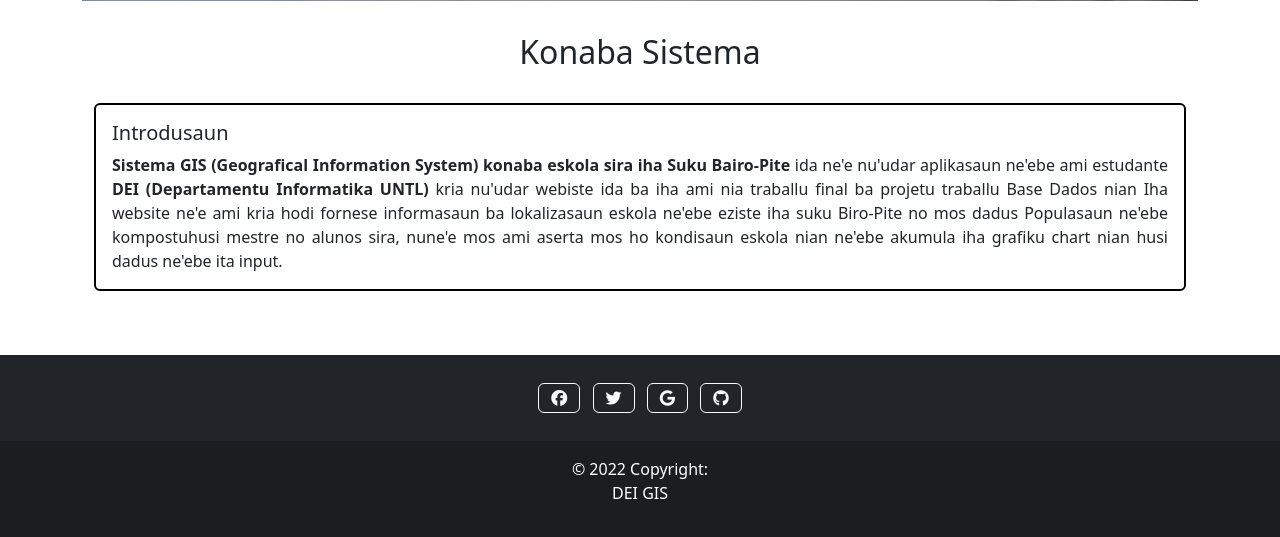
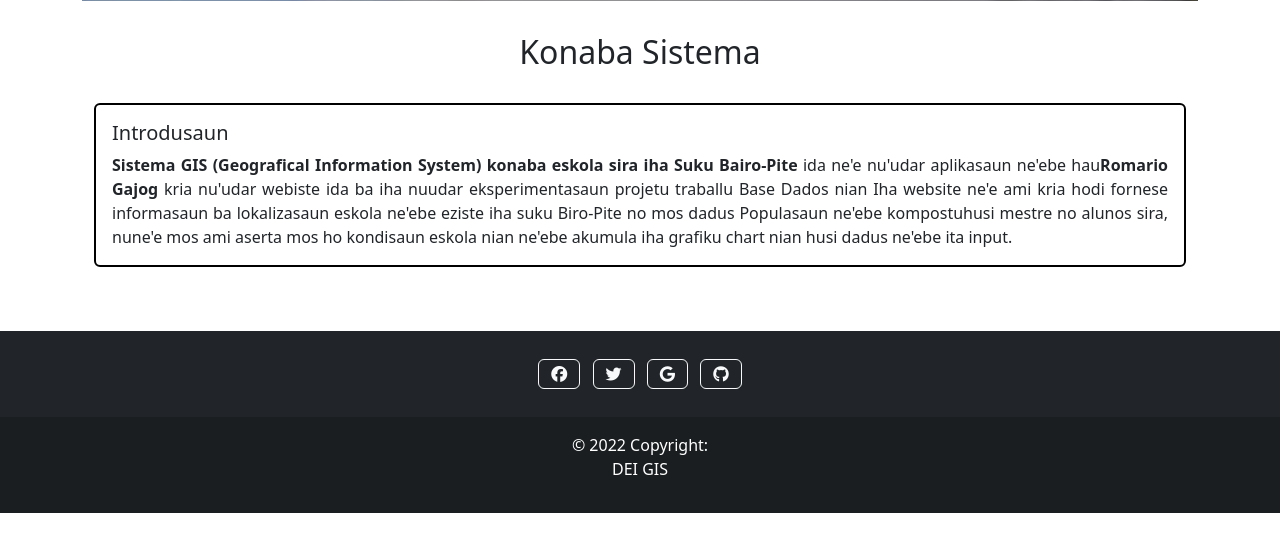
Before and after one commit to Mr-Roma/Coding-Project, a PHP site: page /base.php?module=home in a window 1280 px wide. Shown: the part 757-1294 px from the top of the page. After the commit the page ends 1270 px from the top, so only its background shows below. Run offline with PHP 8.4, Linux system fonts and the light colour scheme; some libraries are stand-ins or nearby versions.

Commit message:
Home PHP I already change

```diff
--- a/inner_pages/home.php
+++ b/inner_pages/home.php
@@ -49,7 +49,7 @@
                     <div class="card-body text-dark" style="text-align: justify ;" class="caption">
                         <h5 class="card-title">Introdusaun</h5>
                         <p class="card-text"><b>Sistema GIS (Geografical Information System) konaba eskola sira iha Suku Bairo-Pite </b> ida ne'e nu'udar aplikasaun
-                            ne'ebe ami estudante <b>DEI (Departamentu Informatika UNTL)</b> kria nu'udar webiste ida ba iha ami nia traballu final ba projetu traballu Base Dados nian
+                            ne'ebe hau<b>Romario Gajog</b> kria nu'udar webiste ida ba iha nuudar eksperimentasaun projetu traballu Base Dados nian
                             Iha website ne'e ami kria hodi fornese informasaun ba lokalizasaun eskola ne'ebe eziste iha suku Biro-Pite no mos dadus Populasaun ne'ebe kompostuhusi
                             mestre no alunos sira, nune'e mos ami aserta mos ho kondisaun eskola nian ne'ebe akumula iha grafiku chart nian husi dadus ne'ebe ita input.</p>
                     </div>
```
Also changed, not shown: .htaccess (added).
